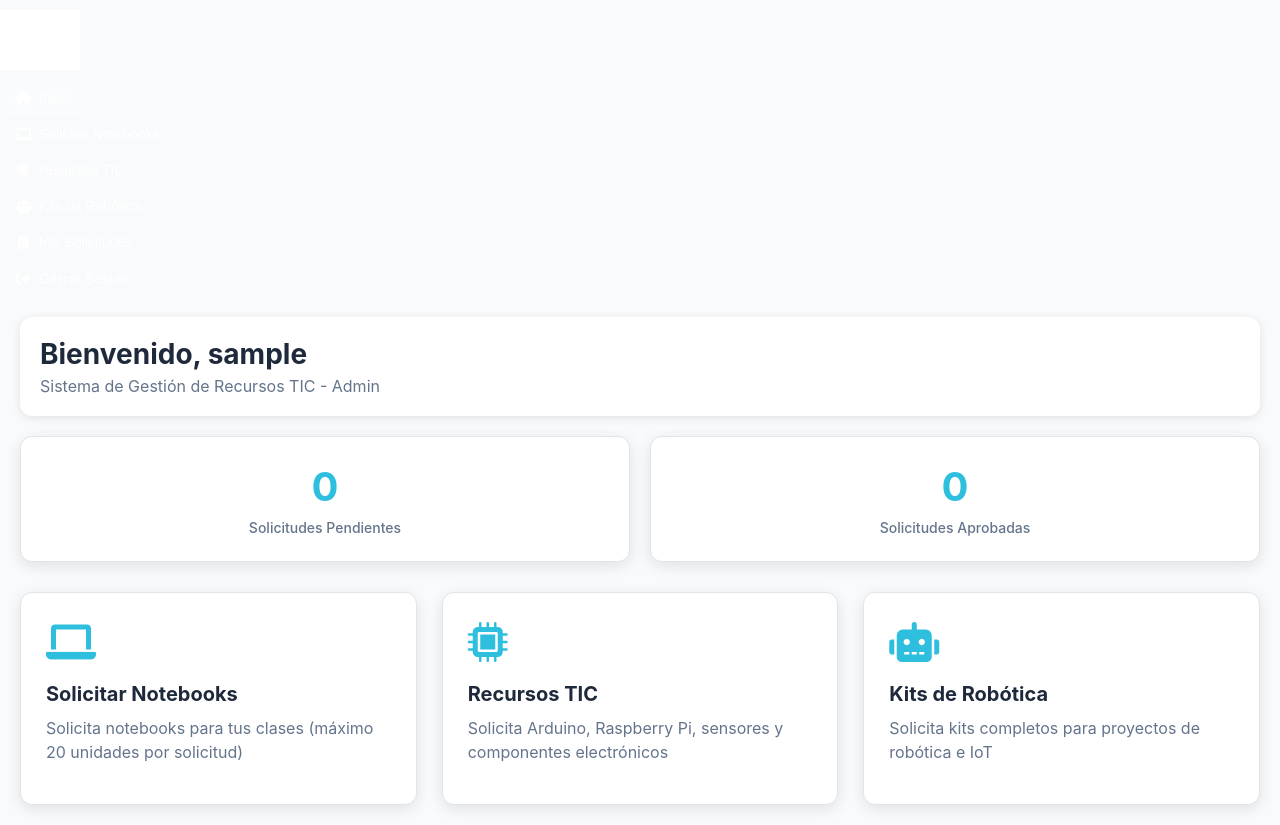
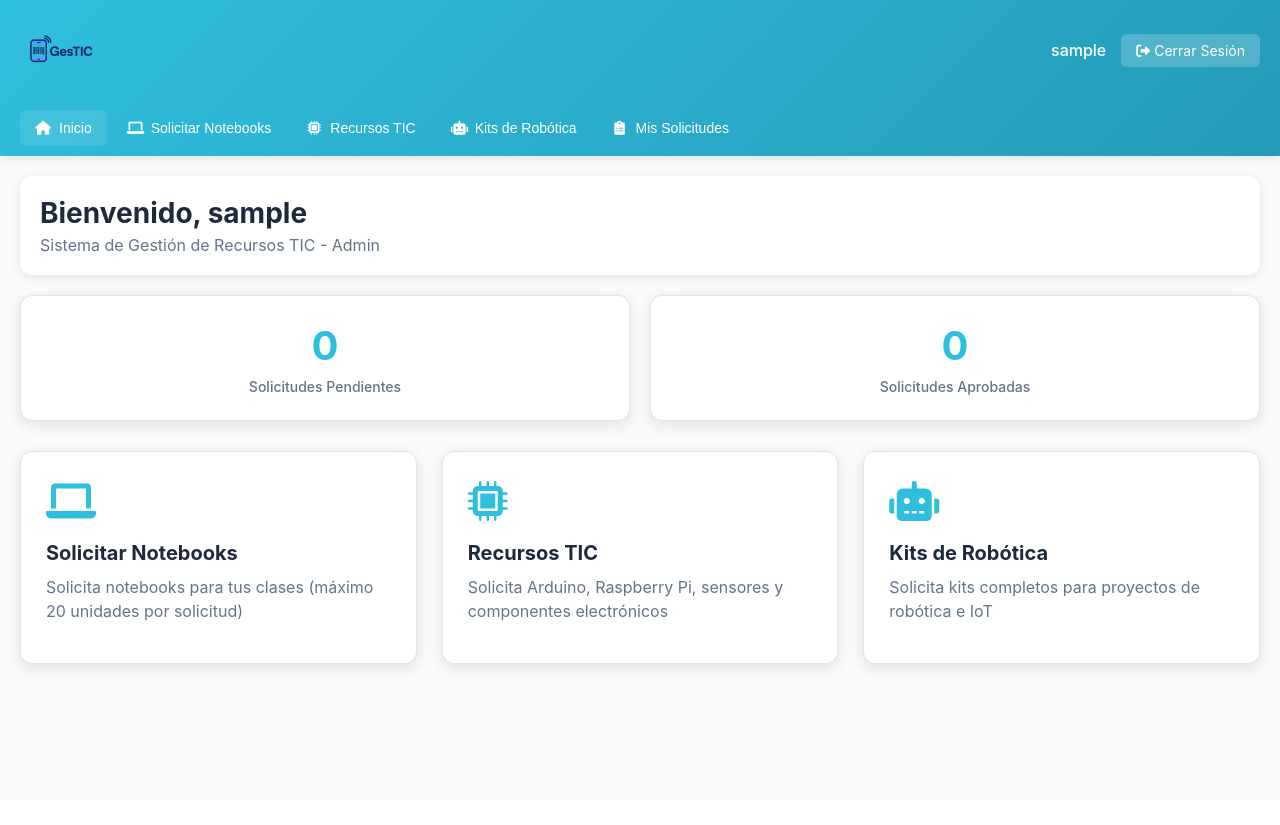
Before and after one commit to Whiitedev/GesTIC, a PHP site: page /pagina/dashboard.php in a window 1280 px wide. After the commit the page ends 674 px from the top, so only its background shows below. Run offline with PHP 8.4, Linux system fonts and the light colour scheme; the visitor is signed in with stand-in values (Sample User, id 1); data comes from the database, SQL or seed files in the repository; data that the repository does not hold is empty; grey boxes are pictures that could not be loaded.

Commit message:
Pagina Principal

```diff
--- a/pagina/dashboard.php
+++ b/pagina/dashboard.php
@@ -177,20 +177,48 @@ $stmt->close();
     <meta name="viewport" content="width=device-width, initial-scale=1.0">
     <title>Dashboard - GesTIC</title>
     <link rel="stylesheet" href="../css/dashboard.css">
+    <link rel="apple-touch-icon" sizes="57x57" href="../img/favicon/apple-icon-57x57.png">
+    <link rel="apple-touch-icon" sizes="60x60" href="../img/favicon/apple-icon-60x60.png">
+    <link rel="apple-touch-icon" sizes="72x72" href="../img/favicon/apple-icon-72x72.png">
+    <link rel="apple-touch-icon" sizes="76x76" href="../img/favicon/apple-icon-76x76.png">
+    <link rel="apple-touch-icon" sizes="114x114" href="../img/favicon/apple-icon-114x114.png">
+    <link rel="apple-touch-icon" sizes="120x120" href="../img/favicon/apple-icon-120x120.png">
+    <link rel="apple-touch-icon" sizes="144x144" href="../img/favicon/apple-icon-144x144.png">
+    <link rel="apple-touch-icon" sizes="152x152" href="../img/favicon/apple-icon-152x152.png">
+    <link rel="apple-touch-icon" sizes="180x180" href="../img/favicon/apple-icon-180x180.png">
+    <link rel="icon" type="image/png" sizes="192x192"  href="../img/favicon/android-icon-192x192.png">
+    <link rel="icon" type="image/png" sizes="32x32" href="../img/favicon/favicon-32x32.png">
+    <link rel="icon" type="image/png" sizes="96x96" href="../img/favicon/favicon-96x96.png">
+    <link rel="icon" type="image/png" sizes="16x16" href="../img/favicon/favicon-16x16.png">
+    <link rel="manifest" href="../img/favicon/manifest.json">
+    <meta name="msapplication-TileColor" content="#ffffff">
+    <meta name="msapplication-TileImage" content="../img/favicon/ms-icon-144x144.png">
+    <meta name="theme-color" content="#ffffff">
     <link href="https://cdnjs.cloudflare.com/ajax/libs/font-awesome/6.0.0/css/all.min.css" rel="stylesheet">
 </head>
 
 <body>
     <div class="dashboard-container">
-        <!-- Sidebar -->
-        <div class="sidebar">
-            <div class="logo-section">
-                <div class="logo">
-                    <img src="../img/logo-sin-fondo.png" alt="GesTIC-logo">
+        <!-- Header Horizontal -->
+        <header class="header-nav">
+            <div class="nav-top">
+                <div class="logo-section">
+                    <div>
+                        <img src="../img/Logo-sin_fondo.png" class="logo" alt="GesTIC-logo">
+                    </div>
+                </div>
+
+                <div class="user-info">
+                    <span><?php echo htmlspecialchars($user_nombre); ?></span>
+                    <a href="../auth/logout.php" class="logout-btn">
+                        <i class="fas fa-sign-out-alt"></i>
+                        Cerrar Sesión
+                    </a>
                 </div>
             </div>
 
-            <div class="nav-section">
+            <!-- Navegación Horizontal -->
+            <nav class="nav-horizontal">
                 <button class="nav-item active" onclick="showSection('inicio')">
                     <i class="fas fa-home"></i>
                     Inicio
@@ -211,23 +239,11 @@ $stmt->close();
                     <i class="fas fa-clipboard-list"></i>
                     Mis Solicitudes
                 </button>
-                <a href="../auth/logout.php" class="nav-item">
-                    <i class="fas fa-sign-out-alt"></i>
-                    Cerrar Sesión
-                </a>
-            </div>
-        </div>
+            </nav>
+        </header>
 
         <!-- Main Content -->
         <div class="main-content">
-            <!-- Header -->
-            <div class="header">
-                <div class="welcome-section">
-                    <h1>Bienvenido, <?php echo htmlspecialchars($user_nombre); ?></h1>
-                    <p>Sistema de Gestión de Recursos TIC - <?php echo ucfirst($user_tipo); ?></p>
-                </div>
-            </div>
-
             <!-- Mensajes -->
             <?php if ($message): ?>
                 <div class="message <?php echo $message_type; ?>">
@@ -237,6 +253,11 @@ $stmt->close();
 
             <!-- Sección Inicio -->
             <div id="inicio" class="section active">
+                <div class="welcome-section">
+                    <h1>Bienvenido, <?php echo htmlspecialchars($user_nombre); ?></h1>
+                    <p>Sistema de Gestión de Recursos TIC - <?php echo ucfirst($user_tipo); ?></p>
+                </div>
+
                 <!-- Estadísticas -->
                 <div class="stats-grid">
                     <div class="stat-card">
@@ -286,6 +307,7 @@ $stmt->close();
                 </div>
             </div>
 
+            <!-- Las demás secciones (notebooks, recursos, robotica, estado) se mantienen exactamente igual -->
             <!-- Sección Solicitud de Notebooks -->
             <div id="notebooks" class="section">
                 <div class="form-container">
@@ -451,7 +473,6 @@ $stmt->close();
             </div>
         </div>
     </div>
-
     <script>
         // Navegación entre secciones
         function showSection(sectionId) {
@@ -505,5 +526,4 @@ $stmt->close();
         });
     </script>
 </body>
-
 </html>
```
